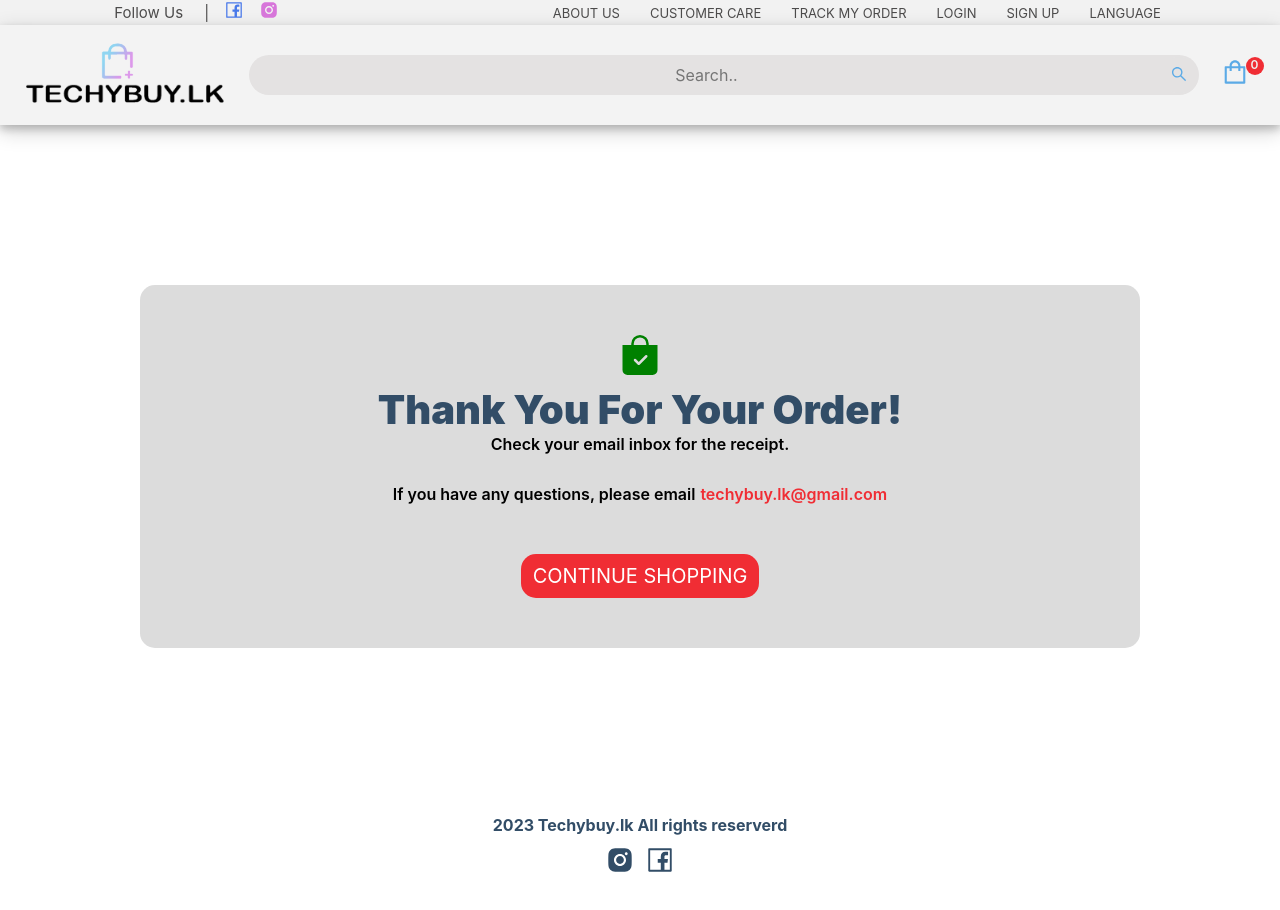
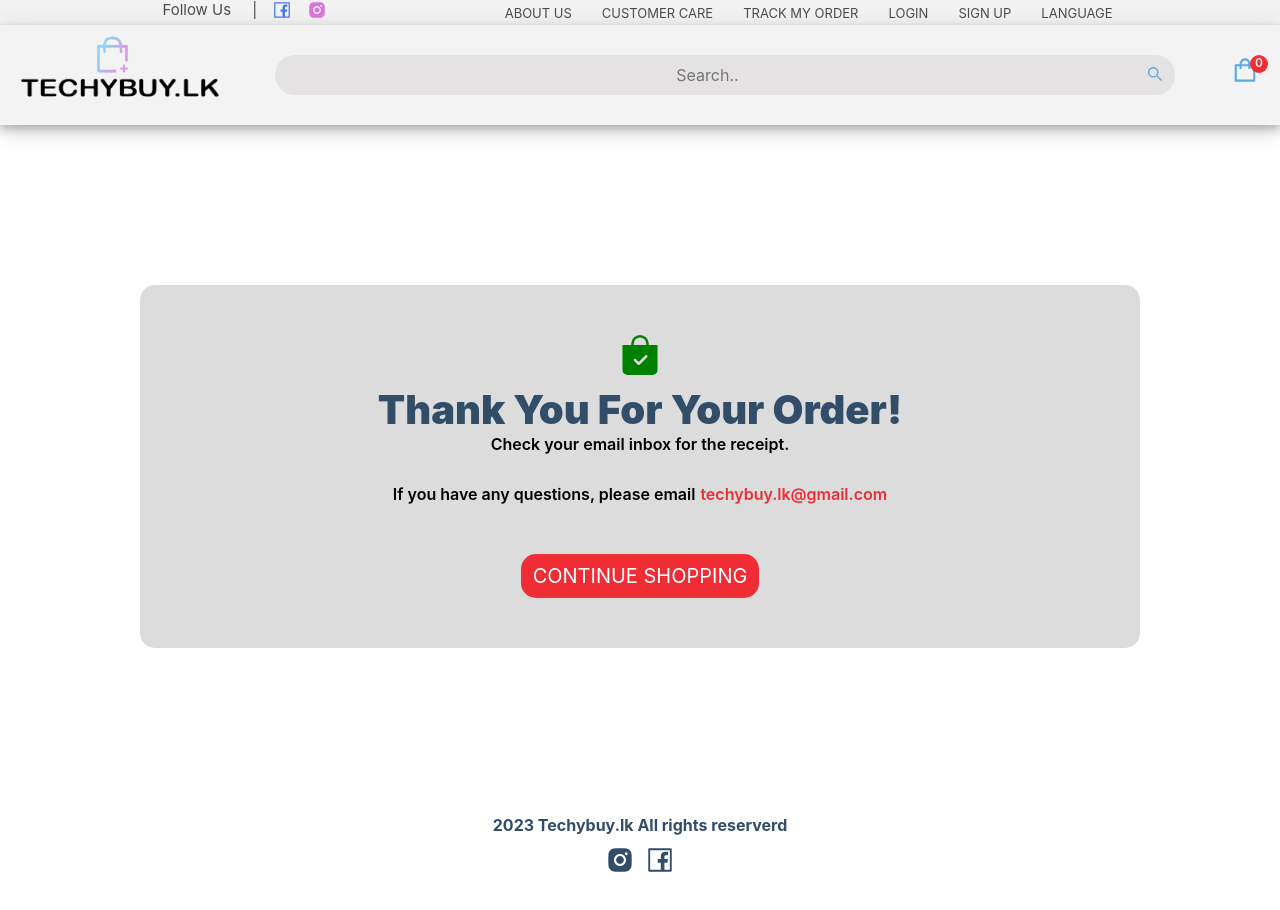
Before and after one commit to mayura111/techybuy, a Next.js app: page /success in a window 1280 px wide. Built offline with nearby package versions, Linux system fonts and the light colour scheme.

Commit message:
modified:   styles/globals.css

```diff
--- a/styles/globals.css
+++ b/styles/globals.css
@@ -2,8 +2,8 @@
 /* For All */
 html,
 body, * {
-  padding: auto;
-  margin: auto;
+  padding: 0;
+  margin: 0;
   font-family: -apple-system, BlinkMacSystemFont, Segoe UI, Roboto, Oxygen,
     Ubuntu, Cantarell, Fira Sans, Droid Sans, Helvetica Neue, sans-serif;
   box-sizing: border-box;
@@ -156,7 +156,7 @@ width: 100%;
 
 .search-box{
   position: relative;
-  width: 950px;
+  width: 900px;
   margin-top: 30px;
   margin-right: 10px;
   margin-left: 10px;
@@ -204,8 +204,8 @@ width: 100%;
 }
 
 .cart-button{
-  /* padding-left: 65px; */
-  padding-right: 10px;
+  padding: 10px;
+  margin-top: 20px;
 }
 
 .cart-icon{
@@ -868,7 +868,8 @@ margin-top: 160px;
 
   .navbar-container .menu{
       display: block;
-      padding:15px 10px 0 10px;
+      margin: 10px;
+      padding-top: 25px;
   }
   .menu-icon{
     display: block;
@@ -889,7 +890,8 @@ margin-top: 160px;
   } */
 
   .cart-button{
-    margin-top: 30px;
+    padding: 10px;
+
   }
 
   .categories-section{
```
